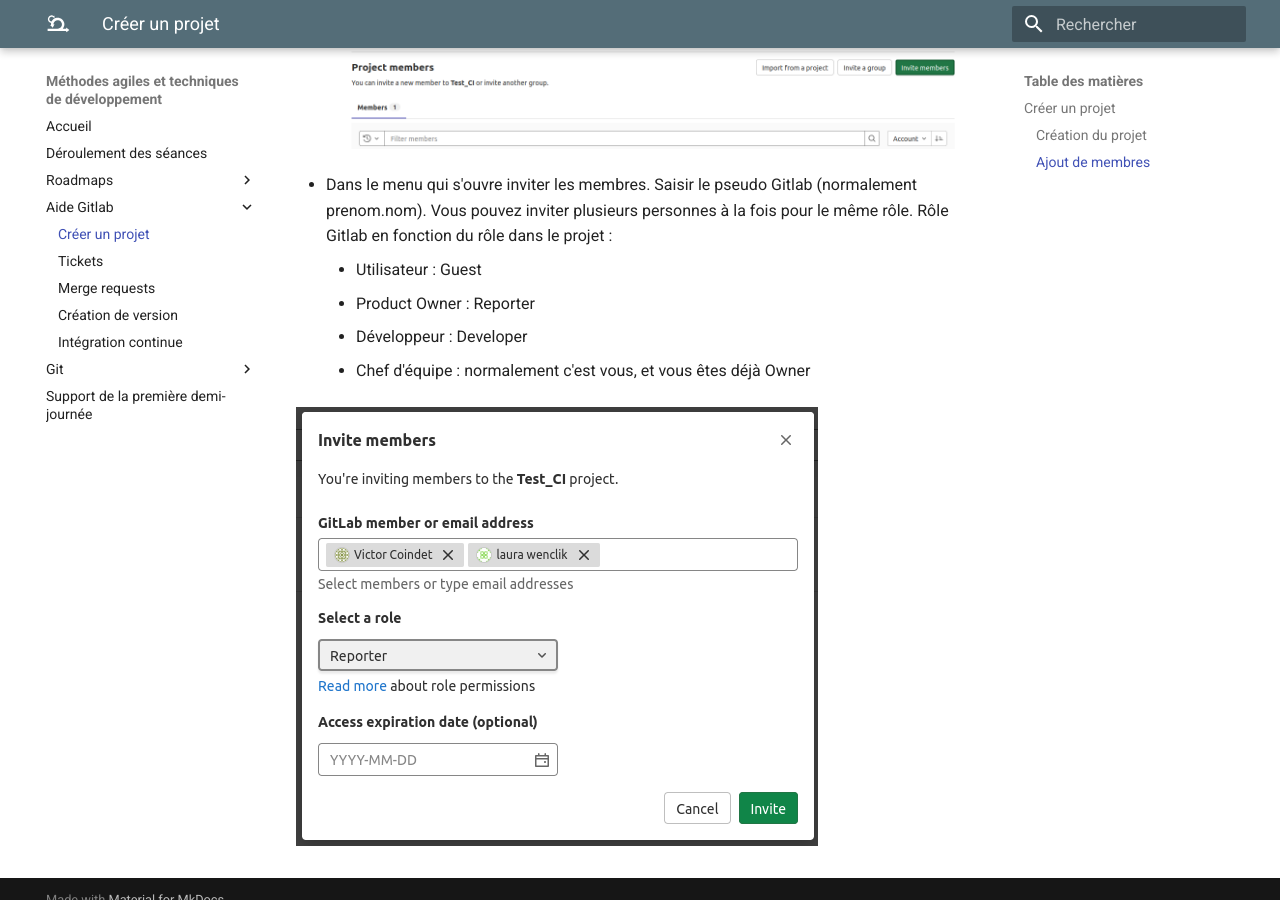
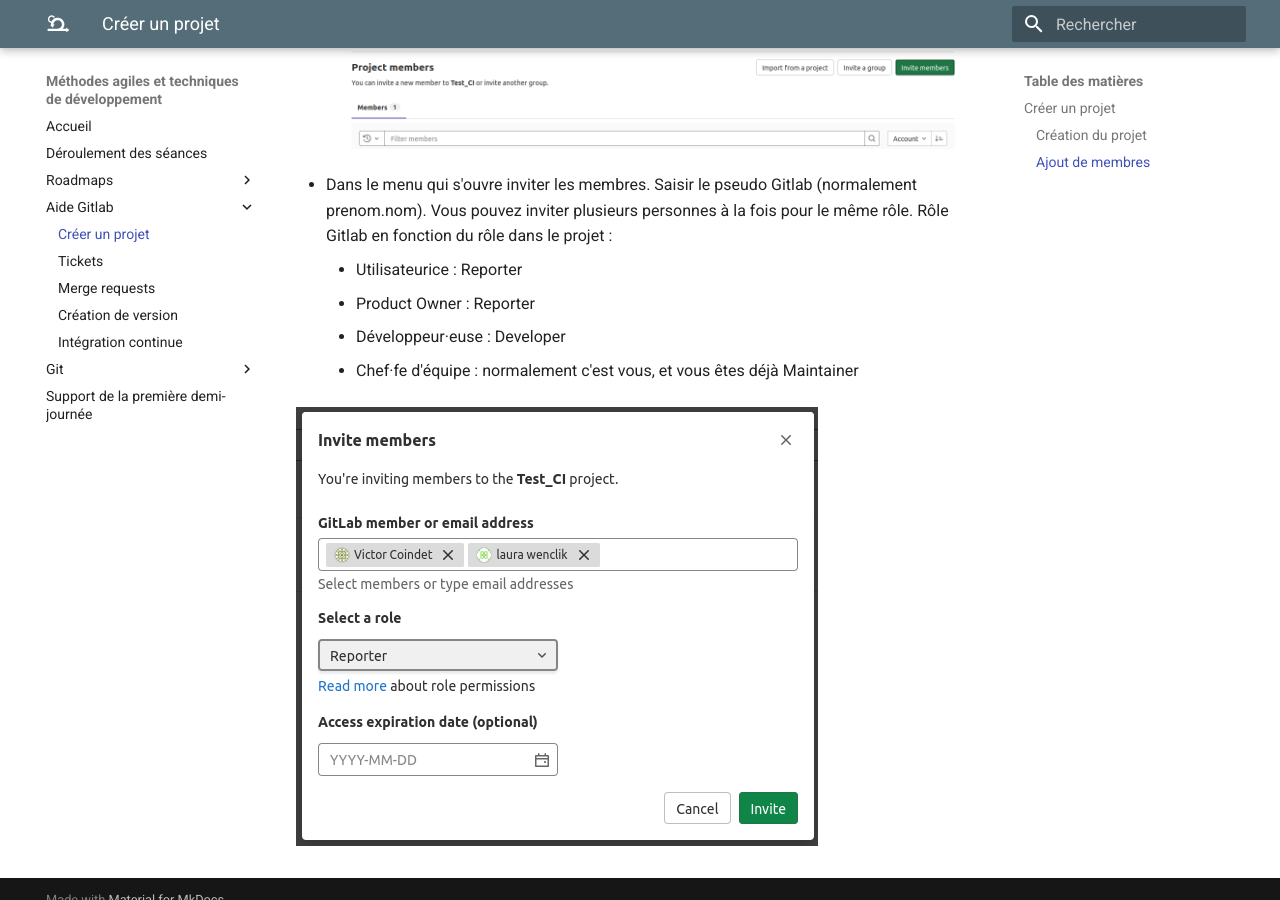
Before and after one commit to azarz/Methodes-agiles-et-techniques-de-developpement-ing2-m1, an MkDocs documentation site: the page built from docs/gitlab/project.md, in a window 1280 px wide and 900 px high, scrolled down 1882 px. Built offline with MkDocs 1.6.1 and Material for MkDocs 9.7.7, drawn with Linux system fonts in a browser that asks for light colours.

Commit message:
Update project.md

```diff
--- a/docs/gitlab/project.md
+++ b/docs/gitlab/project.md
@@ -29,9 +29,9 @@
 ![](../images/gitlab/project/project_5.png)
 
 - Dans le menu qui s'ouvre inviter les membres. Saisir le pseudo Gitlab (normalement prenom.nom). Vous pouvez inviter plusieurs personnes à la fois pour le même rôle. Rôle Gitlab en fonction du rôle dans le projet :
-    * Utilisateur : Guest
+    * Utilisateurice : Reporter
     * Product Owner : Reporter
-    * Développeur : Developer
-    * Chef d'équipe : normalement c'est vous, et vous êtes déjà Owner
+    * Développeur·euse : Developer
+    * Chef·fe d'équipe : normalement c'est vous, et vous êtes déjà Maintainer
 
 ![](../images/gitlab/project/project_6.png)
```
